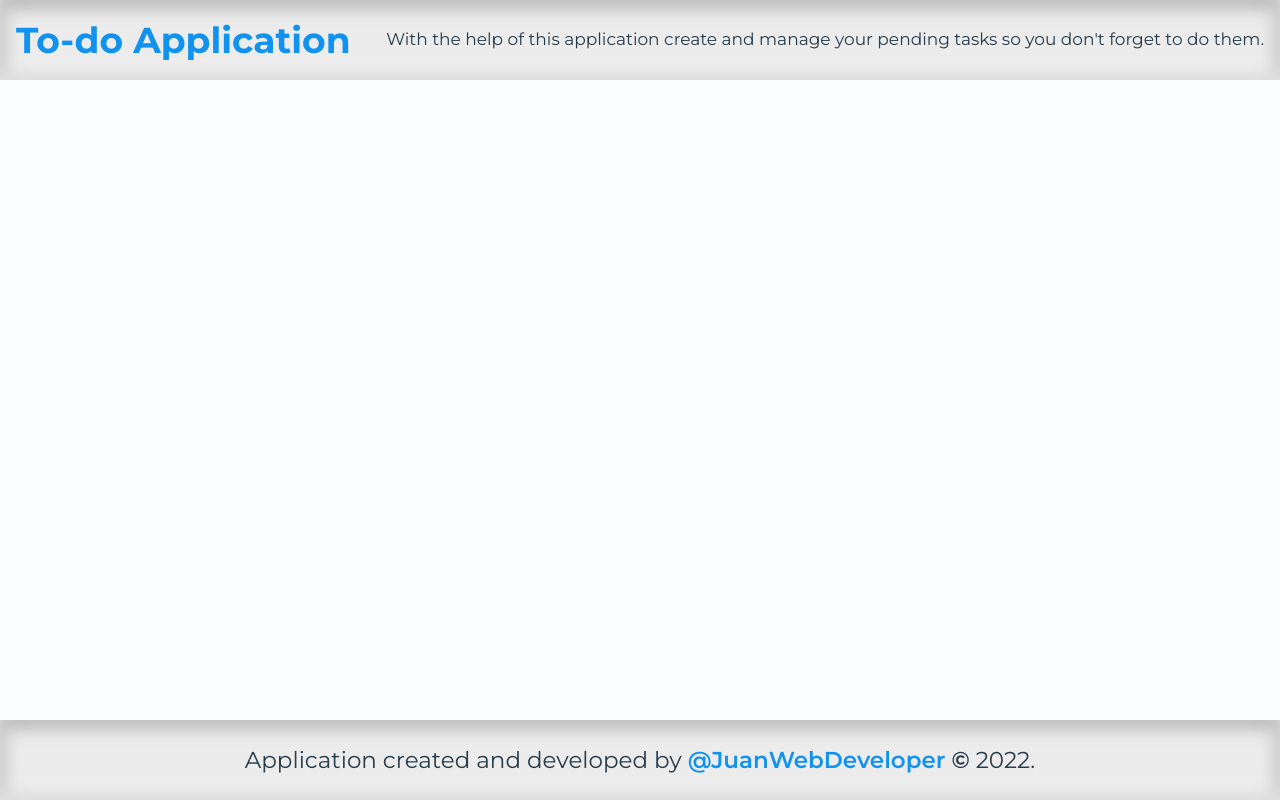
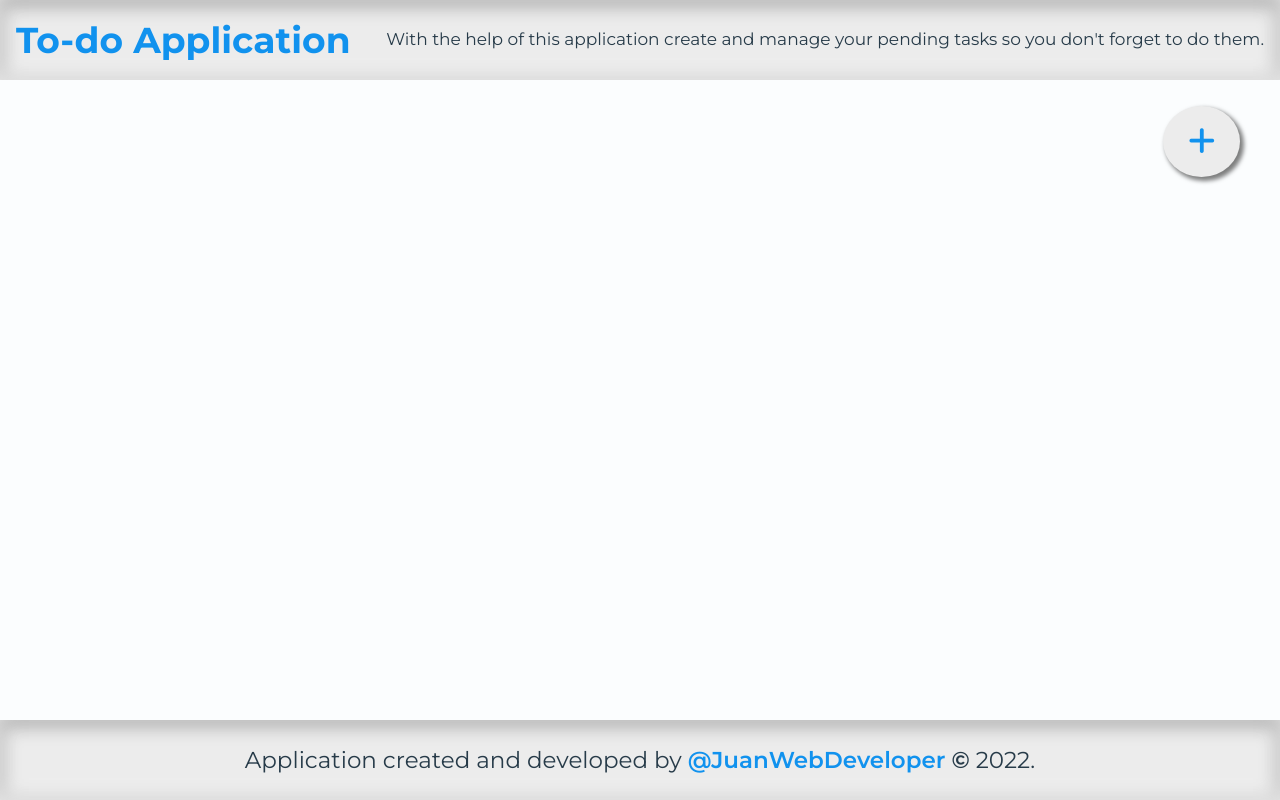
Before and after one commit to JuanWebDeveloper/Todo-App, a React (Create React App) app: page / in a window 1280 px wide. Built offline with nearby package versions, Linux system fonts and the light colour scheme.

Commit message:
Creation the button to add to-do

```diff
--- a/public/index.html
+++ b/public/index.html
@@ -8,6 +8,8 @@
     <link rel="icon" href="%PUBLIC_URL%/favicon.png" />
     <link rel="apple-touch-icon" href="%PUBLIC_URL%/favicon.png" />
     <link rel="manifest" href="%PUBLIC_URL%/manifest.json" />
+    <!-- Icons -->
+    <script src="https://kit.fontawesome.com/36b5f8e74f.js" crossorigin="anonymous"></script>
   </head>
   <body>
     <div id="root"></div>
--- /dev/null
+++ b/src/components/layouts/ButtonAddTodo.jsx
@@ -0,0 +1,9 @@
+export const ButtonAddTodo = () => {
+  return (
+    <div className='button-add_todo'>
+      <button className='button'>
+        <i className='fa-solid fa-plus'></i>
+      </button>
+    </div>
+  );
+};
--- a/src/containers/Layouts.js
+++ b/src/containers/Layouts.js
@@ -3,11 +3,13 @@ import { Fragment } from 'react';
 // Components
 import { Footer } from '../components/layouts/Footer';
 import { Header } from '../components/layouts/Header';
+import { ButtonAddTodo } from '../components/layouts/ButtonAddTodo';
 
 const Layouts = ({ children }) => {
   return (
     <Fragment>
       <Header />
+      <ButtonAddTodo />
       {children}
       <Footer />
     </Fragment>
--- a/src/sass/containers/_layouts.scss
+++ b/src/sass/containers/_layouts.scss
@@ -60,3 +60,37 @@
     }
   }
 }
+
+// Button styles for adding to-dos
+.button-add_todo {
+  top: 12%;
+  right: 2.5rem;
+  position: absolute;
+  z-index: 10;
+
+  button {
+    border-radius: 50%;
+    padding: 20px 25px;
+
+    i {
+      font-size: $font_size_sub_title;
+      font-weight: $font_weight_sub_title;
+      transition: $transition;
+    }
+
+    &:hover {
+      transform: scale(1.4);
+    }
+
+    &:hover i {
+      font-size: $font_size_button;
+      font-weight: $font_weight_button;
+      transform: rotate(180deg);
+    }
+
+    &::before {
+      border-radius: 50%;
+      width: 80%;
+    }
+  }
+}
```
